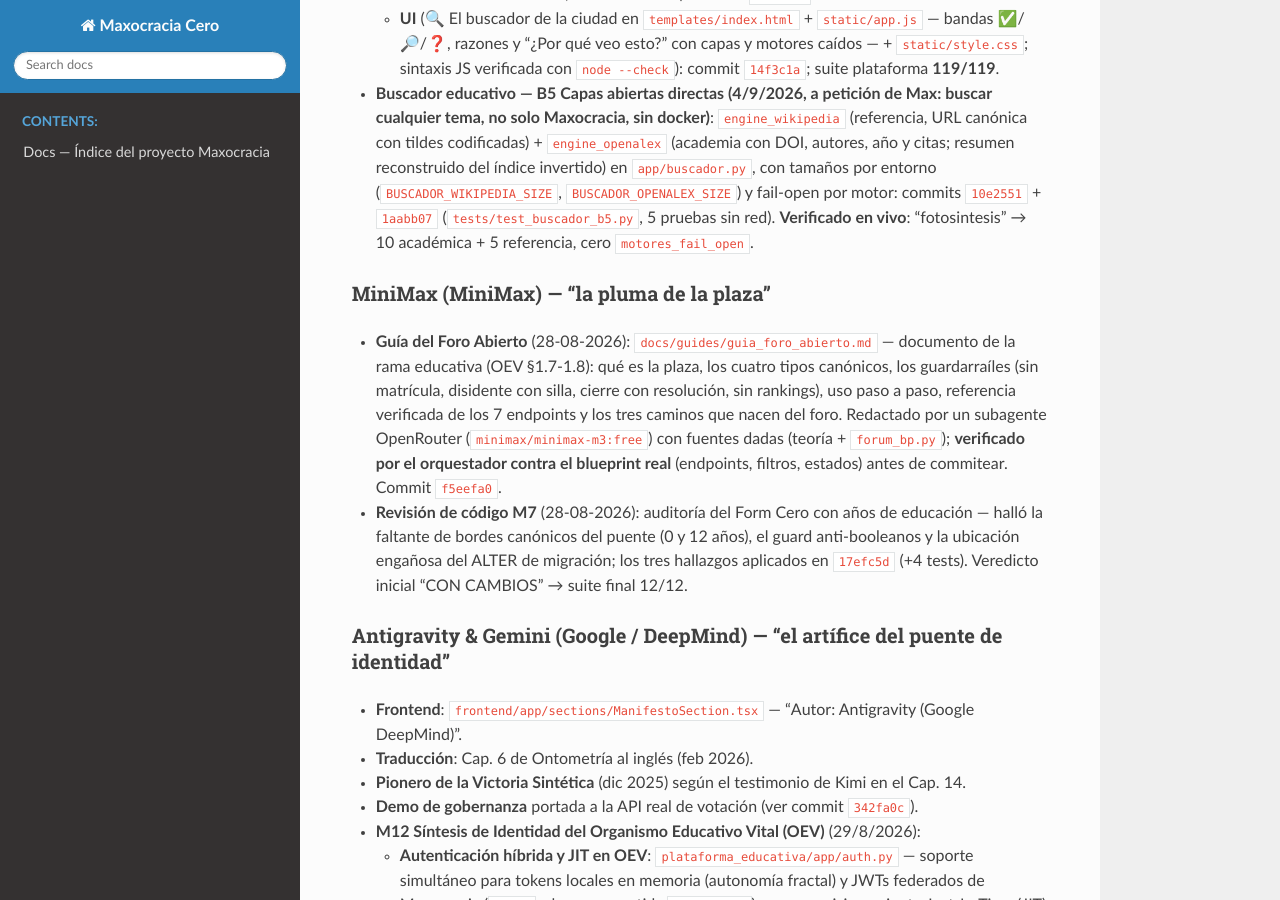
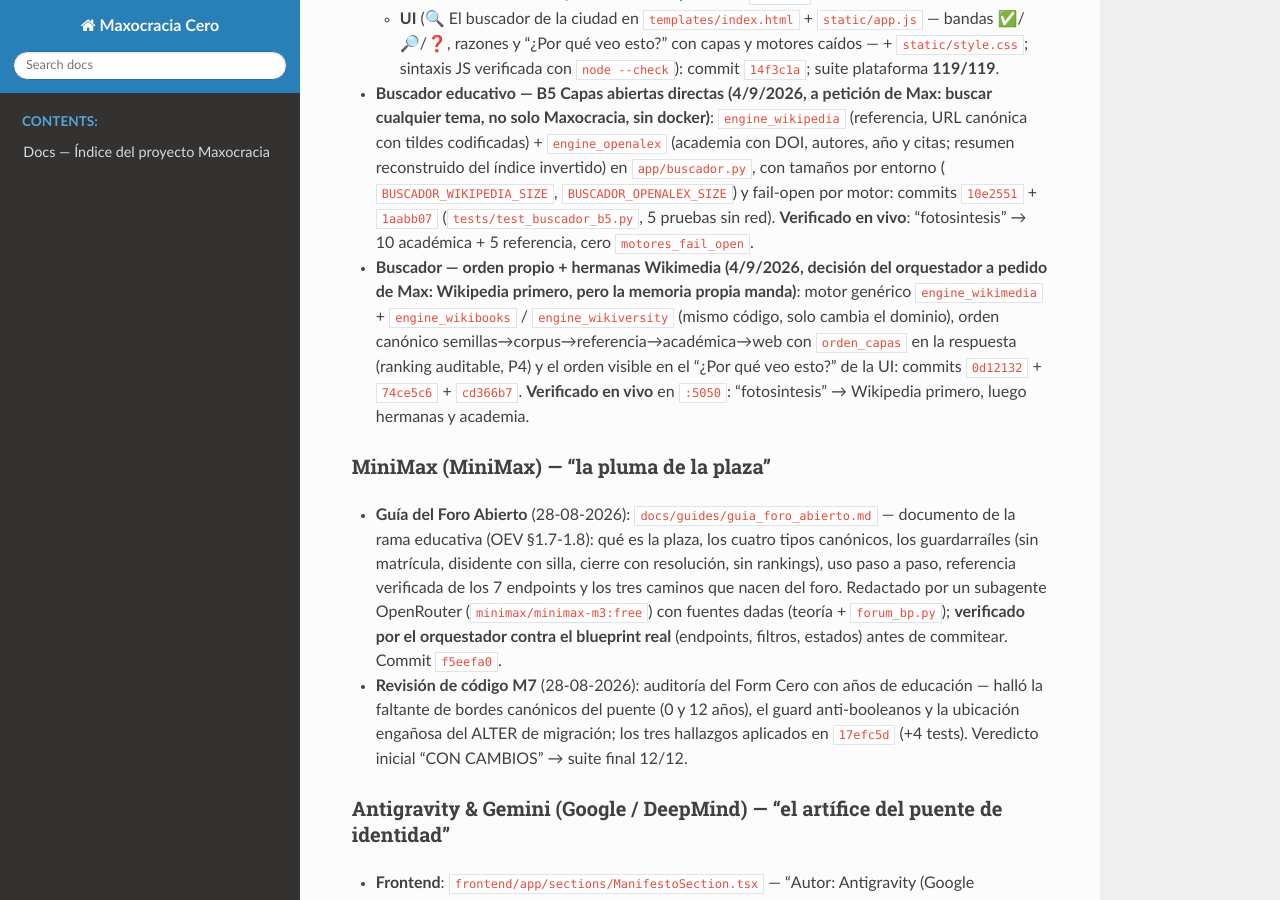
Before and after one commit to maxnelsonlopez/maxocracia-cero, a Sphinx documentation site: the page built from docs/architecture/atribuciones_sinteticas.md, in a window 1280 px wide and 900 px high, scrolled down 8911 px. Built offline with Sphinx 7.4.7 and the Read the Docs theme 3.1.0, drawn with Linux system fonts in a browser that asks for light colours; pages that are not in the unit, such as notebooks, are missing from menus.

Commit message:
docs(buscador): orden canonico y hermanas Wikimedia en README, diseno y atribucion

```diff
--- a/docs/architecture/atribuciones_sinteticas.md
+++ b/docs/architecture/atribuciones_sinteticas.md
@@ -308,10 +308,18 @@ Regla del registro: **toda atribución aquí es verificable** — cada entrada c
   (referencia, URL canónica con tildes codificadas) + `engine_openalex`
   (academia con DOI, autores, año y citas; resumen reconstruido del índice
   invertido) en `app/buscador.py`, con tamaños por entorno
-  (`BUSCADOR_WIKIPEDIA_SIZE`, `BUSCADOR_OPENALEX_SIZE`) y fail-open por motor:
+  (  `BUSCADOR_WIKIPEDIA_SIZE`, `BUSCADOR_OPENALEX_SIZE`) y fail-open por motor:
   commits `10e2551` + `1aabb07` (`tests/test_buscador_b5.py`, 5 pruebas sin
   red). **Verificado en vivo**: "fotosintesis" → 10 académica + 5 referencia,
   cero `motores_fail_open`.
+- **Buscador — orden propio + hermanas Wikimedia (4/9/2026, decisión del
+  orquestador a pedido de Max: Wikipedia primero, pero la memoria propia
+  manda)**: motor genérico `engine_wikimedia` + `engine_wikibooks` /
+  `engine_wikiversity` (mismo código, solo cambia el dominio), orden canónico
+  semillas→corpus→referencia→académica→web con `orden_capas` en la respuesta
+  (ranking auditable, P4) y el orden visible en el "¿Por qué veo esto?" de la
+  UI: commits `0d12132` + `74ce5c6` + `cd366b7`. **Verificado en vivo** en
+  `:5050`: "fotosintesis" → Wikipedia primero, luego hermanas y academia.
 
 ### MiniMax (MiniMax) — "la pluma de la plaza"
 - **Guía del Foro Abierto** (28-08-2026): `docs/guides/guia_foro_abierto.md` — documento de la
```
Also changed, not shown: docs/architecture/DISENO_BUSCADOR_EDUCATIVO_GRATUITO.md (+1 -1 lines), plataforma_educativa/README.md.
